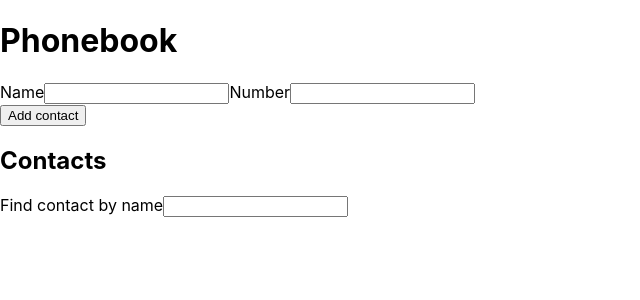
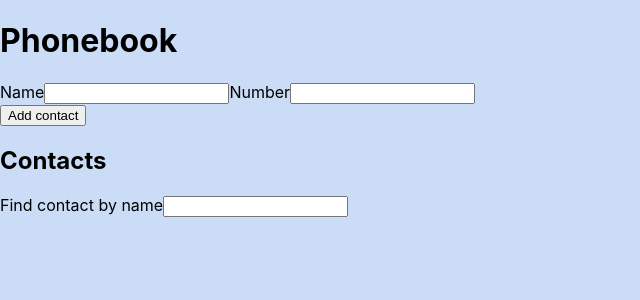
Before and after one commit to alexrat22/goit-react-hw-02-phonebook, a React (Create React App) app: page / in a window 1280 px wide. Shown: the top 300 px of the page, without its empty margins (0-640 px from the left). Built offline with nearby package versions, Linux system fonts and the light colour scheme.

Commit message:
add bgc to body

```diff
--- a/src/index.css
+++ b/src/index.css
@@ -7,6 +7,7 @@ body {
     sans-serif;
   -webkit-font-smoothing: antialiased;
   -moz-osx-font-smoothing: grayscale;
+  background-color: rgb(203, 220, 247);
 }
 
 code {
```
